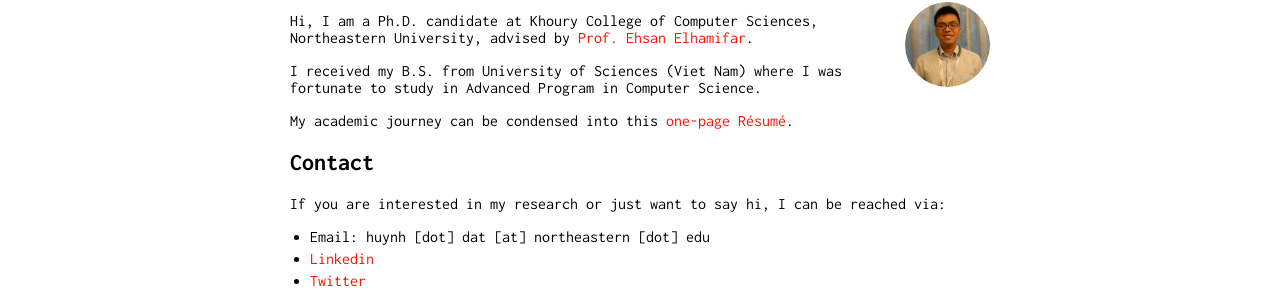
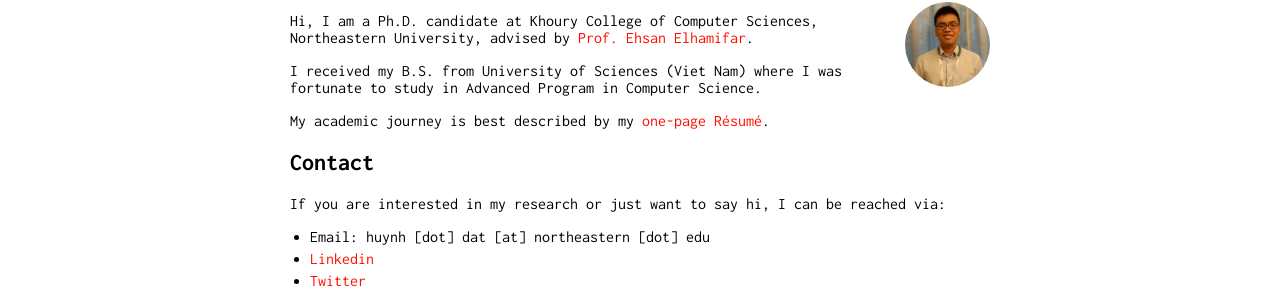
Before and after one commit to ZiweiXU/hbdat.github.io, a Jekyll site: the page built from index.md, in a window 1280 px wide. Shown: the part 164-469 px from the top of the page. Built offline with Jekyll 4.4.1, drawn with Linux system fonts in a browser that asks for light colours.

Commit message:
improve intro

```diff
--- a/index.md
+++ b/index.md
@@ -11,7 +11,7 @@
 
 I received my B.S. from University of Sciences (Viet Nam) where I was fortunate to study in Advanced Program in Computer Science.
 
-My academic journey can be condensed into this [one-page Résumé](/resume/resume_Dat.pdf).
+My academic journey is best described by my [one-page Résumé](/resume/resume_Dat.pdf).
 
 ## Contact
 If you are interested in my research or just want to say hi, I can be reached via:
```
